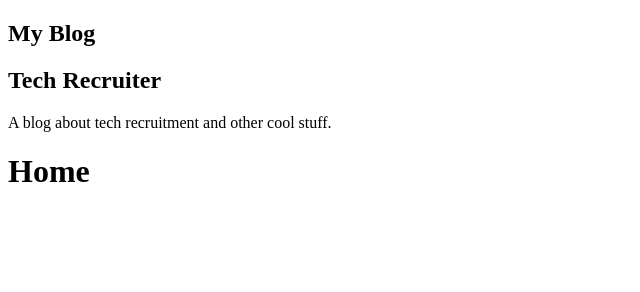
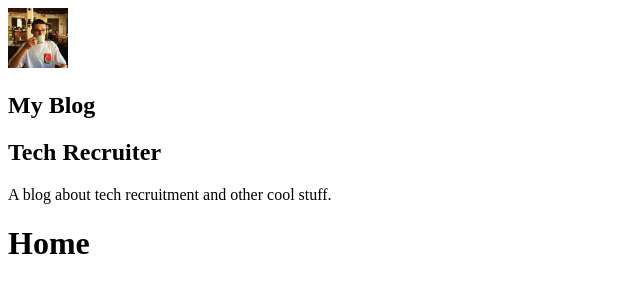
Before and after one commit to kaiofelipejs/gatsby-course, a Gatsby site: page / in a window 1280 px wide. Shown: the whole page, without its empty margins (0-640 px from the left). Built offline with nearby package versions, Linux system fonts and the light colour scheme; Gatsby itself is replaced by a stand-in of ours.

Commit message:
created avatar component

```diff
--- /dev/null
+++ b/src/components/Avatar/index.js
@@ -0,0 +1,23 @@
+import React from 'react';
+import { useStaticQuery, graphql } from 'gatsby';
+import Img from 'gatsby-image';
+
+const Avatar = () => {
+  const { avatarImage } = useStaticQuery(
+    graphql`
+      query {
+        avatarImage: file(relativePath: { eq:"profile-photo.png" }) {
+          childImageSharp {
+            fixed(width: 60, height: 60) {
+              ...GatsbyImageSharpFixed
+            }
+          }
+        }
+      }
+    `
+  )
+
+  return <Img fixed={ avatarImage.childImageSharp.fixed } />
+}
+
+export default Avatar
--- a/src/components/Profile/index.js
+++ b/src/components/Profile/index.js
@@ -1,5 +1,6 @@
 import React from "React"
 import { useStaticQuery, graphql } from "gatsby"
+import Avatar from "../Avatar"
 
 const Profile = () => {
   const {
@@ -20,6 +21,7 @@ const Profile = () => {
 
   return (
     <div className="Profile-wrapper">
+      <Avatar />
       <h1>{title}</h1>
       <h2>{position}</h2>
       <p>{description}</p>
```
Also changed, not shown: src/images/profile-photo.png (added).
